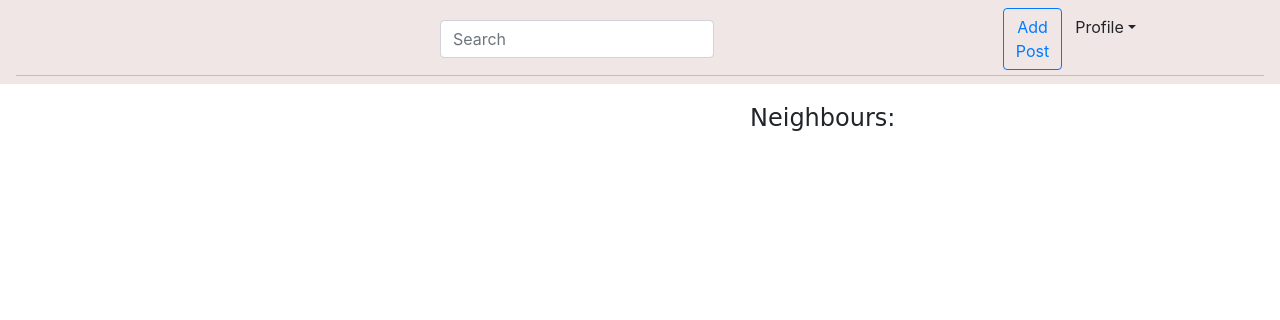
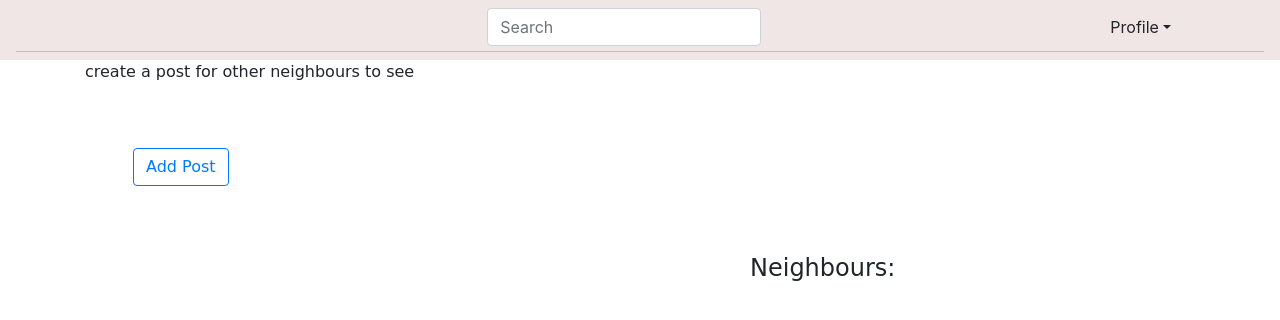
Before and after one commit to ObadiaH123/neighbour, a Django app: page / in a window 1280 px wide. Shown: the top 320 px of the page. Run offline with Django 3.2, Linux system fonts and the light colour scheme; the visitor is signed in with stand-in values (Sample User, id 1); data comes from the database, SQL or seed files in the repository; data that the repository does not hold is empty; some libraries are stand-ins or nearby versions; some web fonts are replaced.

Commit message:
display the add post in index page

```diff
--- a/neighbour/templates/index.html
+++ b/neighbour/templates/index.html
@@ -16,6 +16,10 @@
 {{ block.super }}
 
 <div class="container" style="font-family: 'Forum', cursive;">
+<p>create a post for other neighbours to see</p>
+    <button class="btn btn-outline-primary m-5"><a href="{%url 'post' %}">
+        Add Post
+    </a></button>
     <div class="row">
         <div class="col-7">
             {% for image in images %}
--- a/neighbour/templates/navbar.html
+++ b/neighbour/templates/navbar.html
@@ -18,9 +18,7 @@
         <span class="pull-right" >
             <div class="col-sm-6 col-md-6" style="display: inline-flex; margin-right: 50px;">
                 {% if user.is_authenticated %}
-               <button class="btn btn-outline-primary"><a href="{%url 'post' %}">
-                Add Post
-            </a></button>
+
 
                 <div class="instaicon like" style="display: inline;" class="dropdown">
                     <a href="{% url 'profile' user.username %}" class="dropdown-toggle btn btn-default"
```
